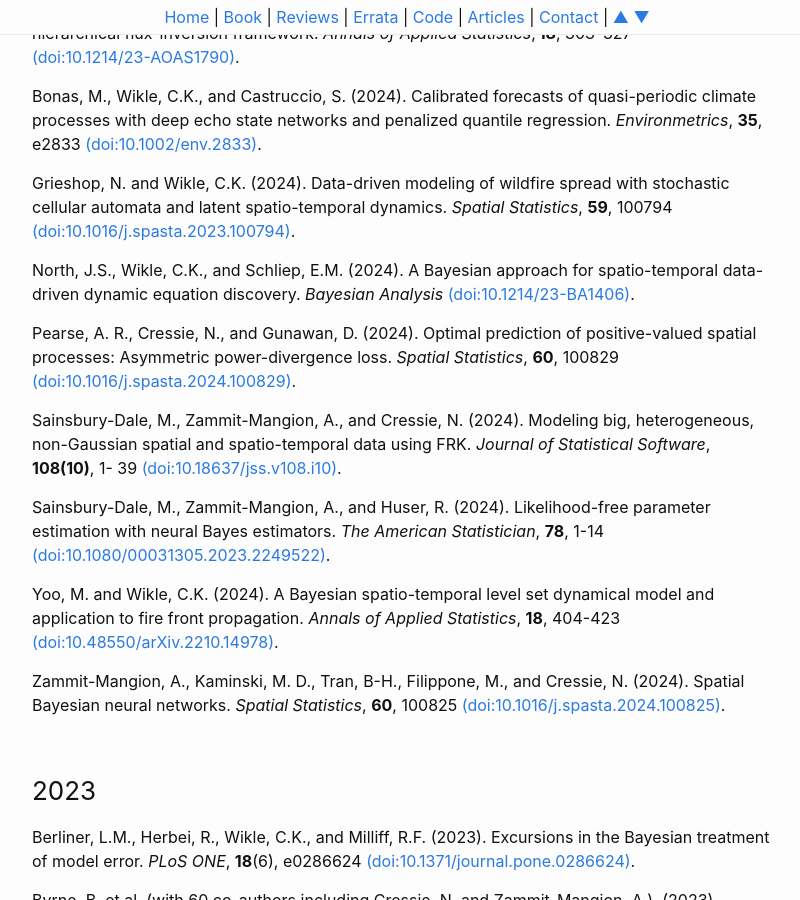
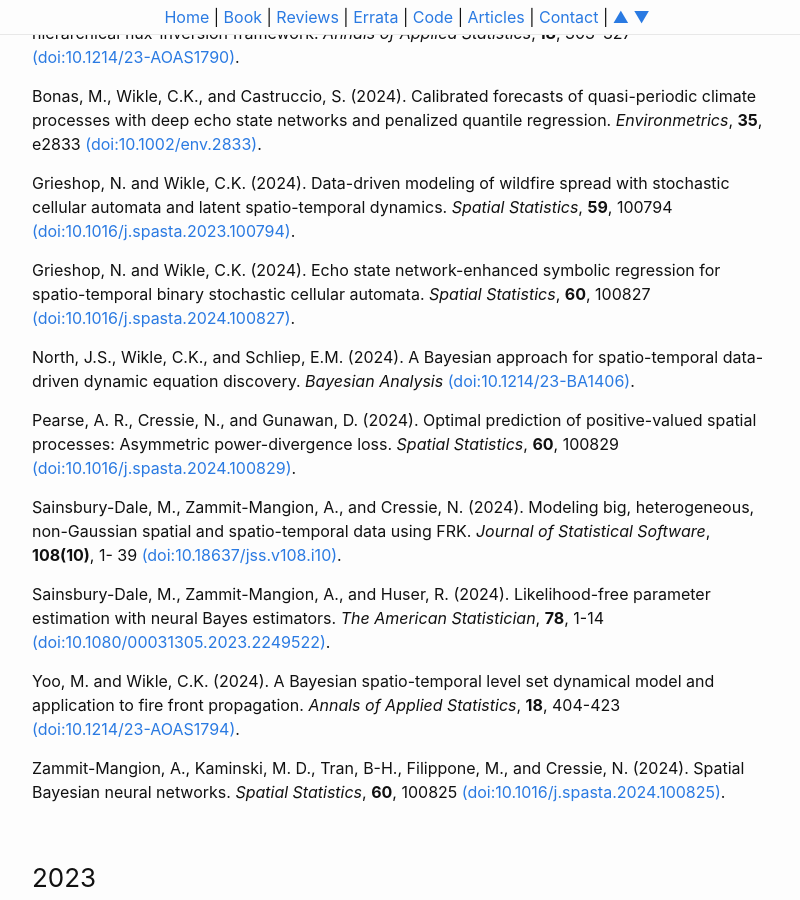
Before and after one commit to andrewzm/STRbook, a Jekyll site: the page built from docs/articles.md, in a window 1280 px wide and 900 px high, scrolled down 240 px. Shown: the whole window, without its empty margins (238-1038 px from the left). Built offline with Jekyll 4.4.1, drawn with Linux system fonts in a browser that asks for light colours.

Commit message:
Added 1 article and fix doi with arxiv to AOAS1794

```diff
--- a/docs/articles.md
+++ b/docs/articles.md
@@ -15,6 +15,8 @@ Bonas, M., Wikle, C.K., and Castruccio, S. (2024). Calibrated forecasts of quasi
 
 Grieshop, N. and Wikle, C.K. (2024). Data-driven modeling of wildfire spread with stochastic cellular automata and latent spatio-temporal dynamics. *Spatial Statistics*, **59**, 100794 <span class="ref-link">[(doi:10.1016/j.spasta.2023.100794)](https://doi.org/10.1016/j.spasta.2023.100794).</span>
 
+Grieshop, N. and Wikle, C.K. (2024). Echo state network-enhanced symbolic regression for spatio-temporal binary stochastic cellular automata. *Spatial Statistics*, **60**, 100827 <span class="ref-link">[(doi:10.1016/j.spasta.2024.100827)](https://doi.org/10.1016/j.spasta.2024.100827).</span>
+
 North, J.S., Wikle, C.K., and Schliep, E.M. (2024). A Bayesian approach for spatio-temporal data-driven dynamic equation discovery. *Bayesian Analysis* <span class="ref-link">[(doi:10.1214/23-BA1406)](https://doi.org/10.1214/23-BA1406).</span>
 
 Pearse, A. R., Cressie, N., and Gunawan, D. (2024). Optimal prediction of positive-valued spatial processes: Asymmetric power-divergence loss.  *Spatial Statistics*, **60**, 100829 <span class="ref-link">[(doi:10.1016/j.spasta.2024.100829)](https://doi.org/10.1016/j.spasta.2024.100829).</span>
@@ -23,7 +25,7 @@ Sainsbury-Dale, M., Zammit-Mangion, A., and Cressie, N. (2024). Modeling big, he
 
 Sainsbury-Dale, M., Zammit-Mangion, A., and Huser, R. (2024). Likelihood-free parameter estimation with neural Bayes estimators. *The American Statistician*, **78**, 1-14 <span class="ref-link">[(doi:10.1080/00031305.2023.2249522)](https://doi.org/10.1080/00031305.2023.2249522).</span>
 
-Yoo, M. and Wikle, C.K. (2024). A Bayesian spatio-temporal level set dynamical model and application to fire front propagation. *Annals of Applied Statistics*, **18**, 404-423 <span class="ref-link">[(doi:10.48550/arXiv.2210.14978)](https://doi.org/10.48550/arXiv.2210.14978).</span>
+Yoo, M. and Wikle, C.K. (2024). A Bayesian spatio-temporal level set dynamical model and application to fire front propagation. *Annals of Applied Statistics*, **18**, 404-423 <span class="ref-link">[(doi:10.1214/23-AOAS1794)](https://doi.org/10.1214/23-AOAS1794).</span>
 
 Zammit-Mangion, A., Kaminski, M. D., Tran, B-H., Filippone, M., and Cressie, N. (2024). Spatial Bayesian neural networks. *Spatial Statistics*, **60**, 100825 <span class="ref-link">[(doi:10.1016/j.spasta.2024.100825)](https://doi.org/10.1016/j.spasta.2024.100825).</span>
 
```
